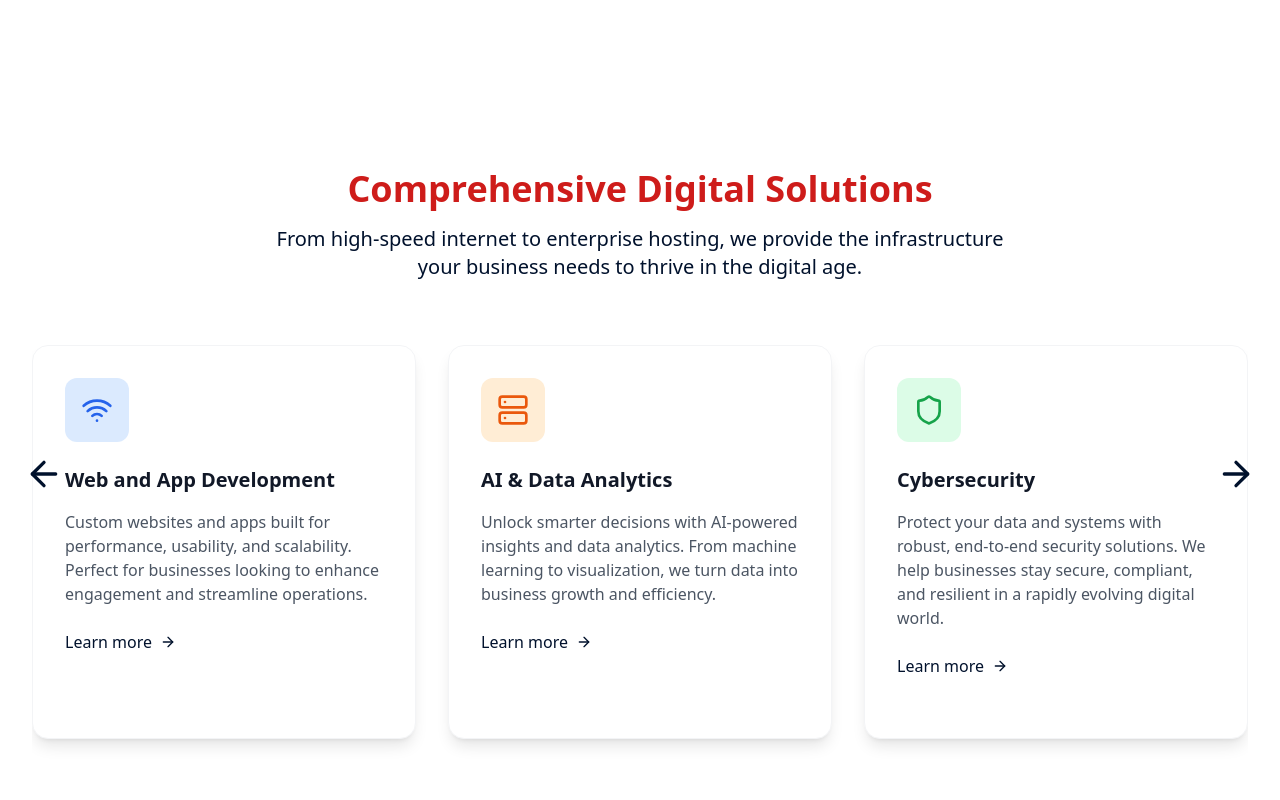
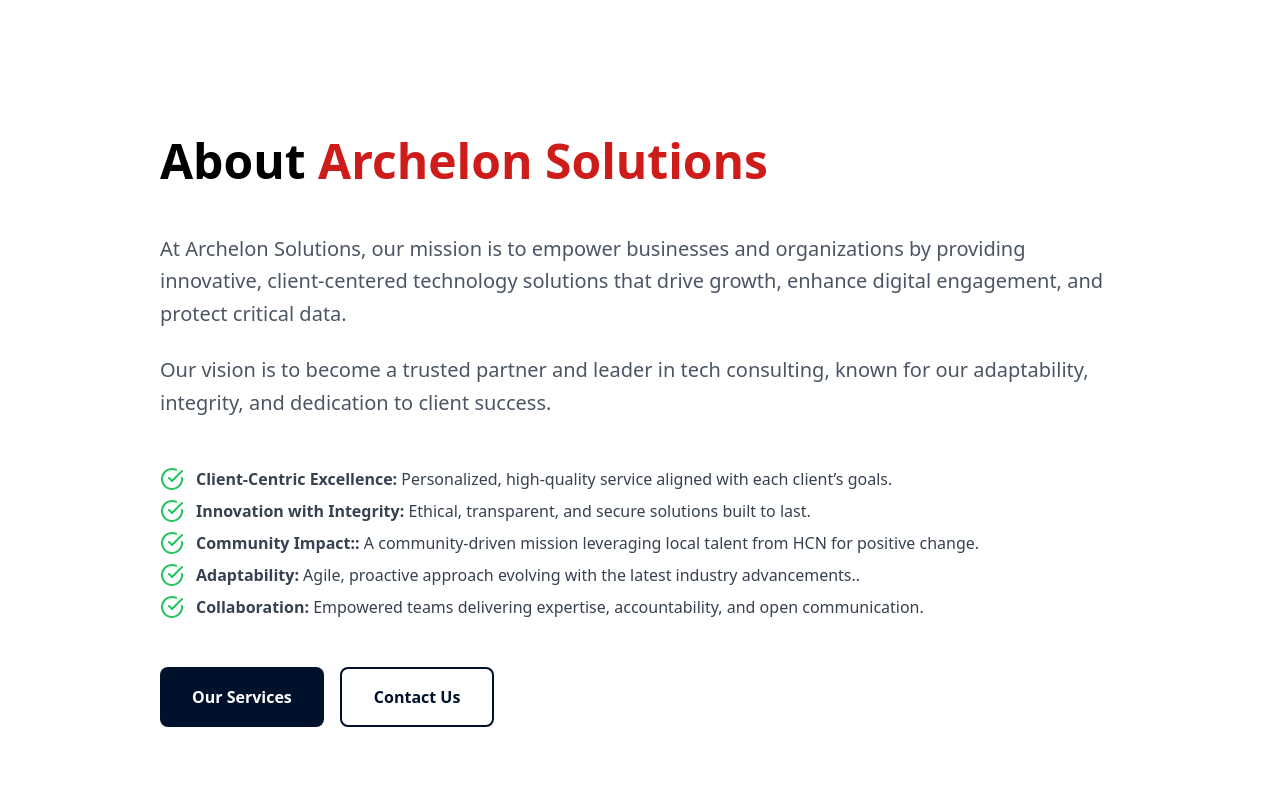
Before and after one commit to ArchelonSolutions/ArchelonSite, a React (Vite) app: page / in a window 1280 px wide. Shown: the part 720-1520 px from the top of the page. Built offline with nearby package versions, Linux system fonts and the light colour scheme.

Commit message:
Added About Us Page

```diff
--- a/src/App.tsx
+++ b/src/App.tsx
@@ -97,10 +97,35 @@ function App() {
             {/* Desktop Navigation */}
             <div className="hidden md:block">
               <div className="ml-10 flex items-baseline space-x-8">
-                <a href="#home" className="text-gray-900 hover:text-[#CE1C1A] transition-colors duration-200 font-medium">Home</a>
-                <a href="#services" className="text-gray-900 hover:text-[#CE1C1A] transition-colors duration-200 font-medium">Services</a>
+                <a href="#home" onClick={(e) => {
+                  e.preventDefault();
+                  const target = document.querySelector('#home');
+                  if (target) {
+                    target.scrollIntoView({ behavior: 'smooth' });
+                  }
+                }} className="text-gray-900 hover:text-[#CE1C1A] transition-colors duration-200 font-medium">Home</a>
+                <a href="#about" onClick={(e) => {
+                  e.preventDefault();
+                  const target = document.querySelector('#about');
+                  if (target) {
+                    target.scrollIntoView({ behavior: 'smooth' });
+                  }
+                }} className="text-gray-900 hover:text-[#CE1C1A] transition-colors duration-200 font-medium">About Us</a>
+                <a href="#services" onClick={(e) => {
+                  e.preventDefault();
+                  const target = document.querySelector('#services');
+                  if (target) {
+                    target.scrollIntoView({ behavior: 'smooth' });
+                  }
+                }} className="text-gray-900 hover:text-[#CE1C1A] transition-colors duration-200 font-medium">Services</a>
                 {/* <a href="#about" className="text-gray-900 hover:text-[#CE1C1A] transition-colors duration-200 font-medium">Pricing</a> */}
-                <a href="#contact" className="text-gray-900 hover:text-[#CE1C1A] transition-colors duration-200 font-medium">Contact</a>
+                <a href="#contact" onClick={(e) => {
+                  e.preventDefault();
+                  const target = document.querySelector('#contact');
+                  if (target) {
+                    target.scrollIntoView({ behavior: 'smooth' });
+                  }
+                }} className="text-gray-900 hover:text-[#CE1C1A] transition-colors duration-200 font-medium">Contact</a>
               </div>
             </div>
 
@@ -127,7 +152,8 @@ function App() {
           <div className="md:hidden bg-white border-t border-gray-200">
             <div className="px-2 pt-2 pb-3 space-y-1 sm:px-3">
               <a href="#home" className="block px-3 py-2 text-gray-900 font-medium">Home</a>
-              <a href="#services" className="block px-3 py-2 text-gray-700 hover:text-blue-600 transition-colors duration-200">Services</a>
+              <a href="#about" className="block px-3 py-2 text-gray-700 hover:text-blue-600 transition-colors duration-200">Contact</a>
+              <a href="#services" className="block px-3 py-2 text-gray-700 hover:text-blue-600 transition-colors duration-200">About Us</a>
               {/* <a href="#about" className="block px-3 py-2 text-gray-700 hover:text-blue-600 transition-colors duration-200">Pricing</a> */}
               <a href="#contact" className="block px-3 py-2 text-gray-700 hover:text-blue-600 transition-colors duration-200">Contact</a>
               <div className="px-3 py-2">
@@ -172,6 +198,79 @@ function App() {
           </div>
         </div>
       </section>
+      {/*About Us */}
+      <section id="about" className="relative py-20 lg:py-30">
+        <div className="max-w-5xl mx-auto px-4 sm:px-6 lg:px-8">
+          <div className="space-y-12">
+            <div>
+              <h1 className="text-4xl sm:text-4xl lg:text-5xl font-bold text-black-900 leading-tight">
+                About <span className="text-[#CE1C1A]">Archelon Solutions</span>
+              </h1>
+            </div>
+
+            <div className="space-y-6">
+              <p className="text-xl text-gray-600 leading-relaxed">
+                At Archelon Solutions, our mission is to empower businesses and organizations by providing innovative, client-centered technology solutions that drive growth, enhance digital engagement, and protect critical data.
+              </p>
+              <p className="text-xl text-gray-600 leading-relaxed">
+                Our vision is to become a trusted partner and leader in tech consulting, known for our adaptability, integrity, and dedication to client success.
+              </p>
+            </div>
+
+            <div>
+              <ul className="list-disc list-inside text-gray-600 space-y-2">
+                <div className="space-y-4">
+                  <div className="flex items-center">
+                    <CheckCircle className="h-6 w-6 text-green-500 mr-3" />
+                    <span className="text-gray-700"><b>Client-Centric Excellence: </b> Personalized, high-quality service aligned with each client’s goals.
+                    </span>
+                  </div>
+                </div>
+                <div className="space-y-4">
+                  <div className="flex items-center">
+                    <CheckCircle className="h-6 w-6 text-green-500 mr-3" />
+                    <span className="text-gray-700"><b>Innovation with Integrity:</b> Ethical, transparent, and secure solutions built to last.
+                    </span>
+                  </div>
+                </div>
+                <div className="space-y-4">
+                  <div className="flex items-center">
+                    <CheckCircle className="h-6 w-6 text-green-500 mr-3" />
+                    <span className="text-gray-700"><b>Community Impact:: </b> A community-driven mission leveraging local talent from HCN for positive change.
+                    </span>
+                  </div>
+                </div>
+                <div className="space-y-4">
+                  <div className="flex items-center">
+                    <CheckCircle className="h-6 w-6 text-green-500 mr-3" />
+                    <span className="text-gray-700"><b>Adaptability: </b> Agile, proactive approach evolving with the latest industry advancements..</span>
+                  </div>
+                </div>
+                <div className="space-y-4">
+                  <div className="flex items-center">
+                    <CheckCircle className="h-6 w-6 text-green-500 mr-3" />
+                    <span className="text-gray-700"><b>Collaboration: </b> Empowered teams delivering expertise, accountability, and open communication.</span>
+                  </div>
+                </div>
+              </ul>
+            </div>
+
+            <div className="flex flex-col sm:flex-row gap-4">
+              <button onClick={() => {
+                document.getElementById('services')?.scrollIntoView({ behavior: 'smooth' });
+              }} className="bg-[#00112C] text-white px-8 py-4 rounded-lg hover:bg-[#CE1C1A] transition-all duration-200 font-semibold">
+                Our Services
+              </button>
+              <button onClick={() => {
+                document.getElementById('contact')?.scrollIntoView({ behavior: 'smooth' });
+              }} className="border-2 border-[#00112C] text-[#00112C] px-8 py-4 rounded-lg hover:border-[#CE1C1A] hover:text-[#CE1C1A] transition-all duration-200 font-semibold">
+                Contact Us
+              </button>
+            </div>
+          </div>
+        </div>
+      </section>
+
 
       {/* Services Section */}
       <section id="services" className="py-20 lg:py-28 bg-white relative">
```
